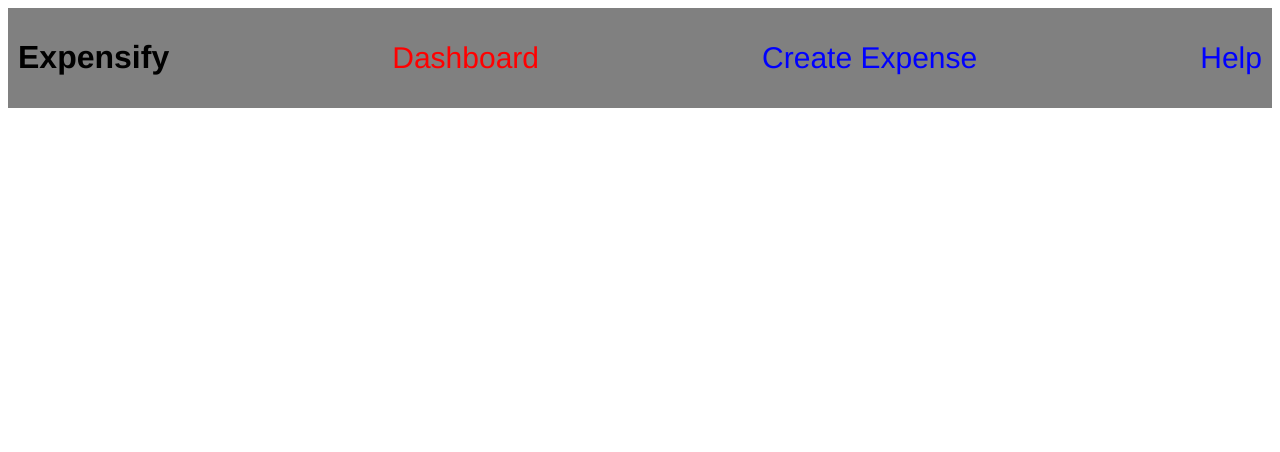
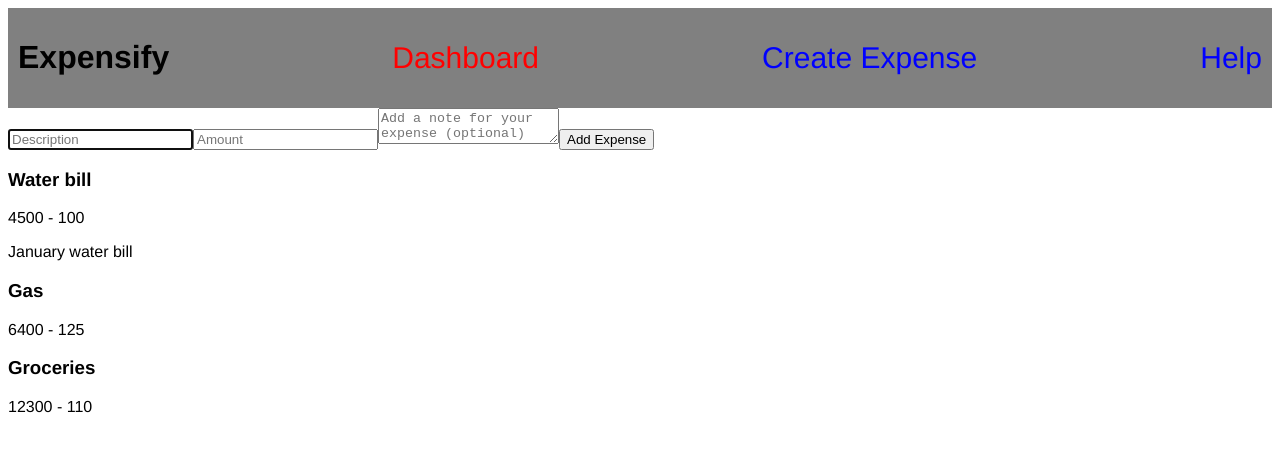
Before and after one commit to CelestialCoyote/udemy-expensify-app-react18, a React app: page / in a window 1280 px wide. Shown: the top 452 px of the page. Built offline with nearby package versions, Linux system fonts and the light colour scheme.

Commit message:
Replacing Redux with reduxjs/toolkit

```diff
--- /dev/null
+++ b/src/components/AddExpenseForm/AddExpenseForm.js
@@ -0,0 +1,95 @@
+import React, { useState } from 'react';
+import { useDispatch } from 'react-redux';
+import { nanoid } from '@reduxjs/toolkit';
+//import moment from 'moment';
+import { expenseAdded } from '../../features/expenses/expensesSlice';
+import moment from 'moment';
+
+const AddExpenseForm = () => {
+    const dispatch = useDispatch();
+    const [description, setDescription] = useState('');
+    const [amount, setAmount] = useState('');
+    const [note, setNote] = useState('');
+    //const [createdAt, setCreatedAt] = useState(moment());
+    const [error, setError] = useState('');
+
+    const onDescriptionChange = (e) => {
+        setDescription(e.target.value);
+    };
+
+    const onAmountChange = (e) => {
+        const amountEntered = e.target.value;
+
+        if (!amountEntered || amountEntered.match(/^\d{1,}(\.\d{0,2})?$/)) {
+            setAmount(amountEntered);
+        }
+    };
+
+    const onNoteChange = (e) => {
+        setNote(e.target.value);
+    };
+
+    //onDateChange = (createdAt) => {
+    //    if (createdAt) {
+    //        this.setState(() => ({ createdAt }));
+    //    }
+    //};
+
+    const onSubmit = (e) => {
+        e.preventDefault();
+
+        if (!description || !amount) {
+            setError('Please provide description and amount.');
+        } else {
+            setError('');
+            dispatch(
+                expenseAdded({
+                    id: nanoid(),
+                    description,
+                    amount,
+                    note,
+                    createdAt: moment().format()
+                })
+            );
+        };
+    };
+
+    return (
+        <div>
+            {error && <p>{error}</p>}
+            <form onSubmit={onSubmit}>
+                <input
+                    type="text"
+                    placeholder="Description"
+                    autoFocus
+                    value={description}
+                    onChange={onDescriptionChange}
+                />
+                <input
+                    type="text"
+                    placeholder="Amount"
+                    value={amount}
+                    onChange={onAmountChange}
+                />
+                {/*<SingleDatePicker
+                    date={this.state.createdAt}
+                    onDateChange={this.onDateChange}
+                    focused={this.state.calendarFocused}
+                    onFocusChange={this.onFocusChange}
+                    numberOfMonths={1}
+                    isOutsideRange={() => false}
+                />*/}
+                <textarea
+                    placeholder="Add a note for your expense (optional)"
+                    value={note}
+                    onChange={onNoteChange}
+                >
+                </textarea>
+                <button>Add Expense</button>
+            </form>
+        </div>
+    );
+};
+
+
+export default AddExpenseForm;
--- /dev/null
+++ b/src/components/ExpensesList/ExpensesList.js
@@ -0,0 +1,28 @@
+import React from "react";
+import { useSelector } from "react-redux";
+import { selectAllExpenses } from "../../features/expenses/expensesSlice";
+
+
+const ExpensesList = () => {
+    const expenses = useSelector(selectAllExpenses);
+    console.log(expenses);
+
+    const ExpenseListItem = expenses.map(expense => (
+        <div className="expense-list-item" key={expense.id}>
+            {/*<Link to={`/edit/${id}`}>*/}
+                <h3>{expense.description}</h3>
+            {/*</Link>*/}
+            <p>{expense.amount} - {expense.createdAt}</p>
+            <p>{expense.note}</p>
+        </div>
+    ));
+
+    return (
+        <div>
+            {ExpenseListItem}
+        </div>
+    )
+}
+
+
+export default ExpensesList
--- a/src/features/expenses/expensesSlice.js
+++ b/src/features/expenses/expensesSlice.js
@@ -1,37 +1,26 @@
 import { createSlice } from '@reduxjs/toolkit';
 
 
-const initialState = [];
+const initialState = [
+    { id: 1, description: 'Water bill', amount: 4500, note: 'January water bill', createdAt: 100 },
+    { id: 2, description: 'Gas', amount: 6400, notes: 'gas for work', createdAt: 125 },
+    { id: 3, description: 'Groceries', amount: 12300, notes: 'one week of groceries', createdAt: 110 }
+];
 
-export const expenseSlice = createSlice({
-    name: 'expense',
+const expenseSlice = createSlice({
+    name: 'expenses',
     initialState,
     reducers: {
-        addExpense: state => {
-            return [
-                ...state,
-                action.expense
-            ];
-        },
-        removeExpense: state => {
-            return state.filter(({ id }) => id !== action.id);
-        },
-        //editExpense: () => {
-        //    return state.map((expense) => {
-        //        if (expense.id === action.id) {
-        //            return {
-        //                ...expense,
-        //                ...action.updates
-        //            };
-        //        } else {
-        //            return expense;
-        //        };
-        //    }
-        //}
+        expenseAdded(state, action) {
+            state.push(action.payload);
+        }
     }
+
 });
 
 
-export const { addExpense, removeExpense } = expenseSlice.actions;
+export const selectAllExpenses = (state) => state.expenses;
+
+export const { expenseAdded } = expenseSlice.actions;
 
 export default expenseSlice.reducer;
--- a/src/features/store.js
+++ b/src/features/store.js
@@ -1,9 +1,9 @@
 import { configureStore } from '@reduxjs/toolkit';
-import expenseReducer from '../features/expenses/expensesSlice';
+import expensesReducer from '../features/expenses/expensesSlice';
 
 
 export const store = configureStore({
   reducer: {
-    expense: expenseReducer,
+    expenses: expensesReducer,
   },
 });
--- a/src/pages/ExpenseDashboardPage.js
+++ b/src/pages/ExpenseDashboardPage.js
@@ -1,12 +1,16 @@
 import React from 'react';
-import ExpenseList from '../components/ExpenseList';
-import ExpenseListFilters from '../components/ExpenseListFilters';
+//import ExpenseList from '../components/ExpenseList';
+//import ExpenseListFilters from '../components/ExpenseListFilters';
+import AddExpenseForm from '../components/AddExpenseForm/AddExpenseForm';
+import ExpensesList from '../components/ExpensesList/ExpensesList';
 
 
 const ExpenseDashboardPage = () => (
     <div>
         {/*<ExpenseListFilters />*/}
         {/*<ExpenseList />*/}
+        <AddExpenseForm />
+        <ExpensesList />
     </div>
 );
 
```
